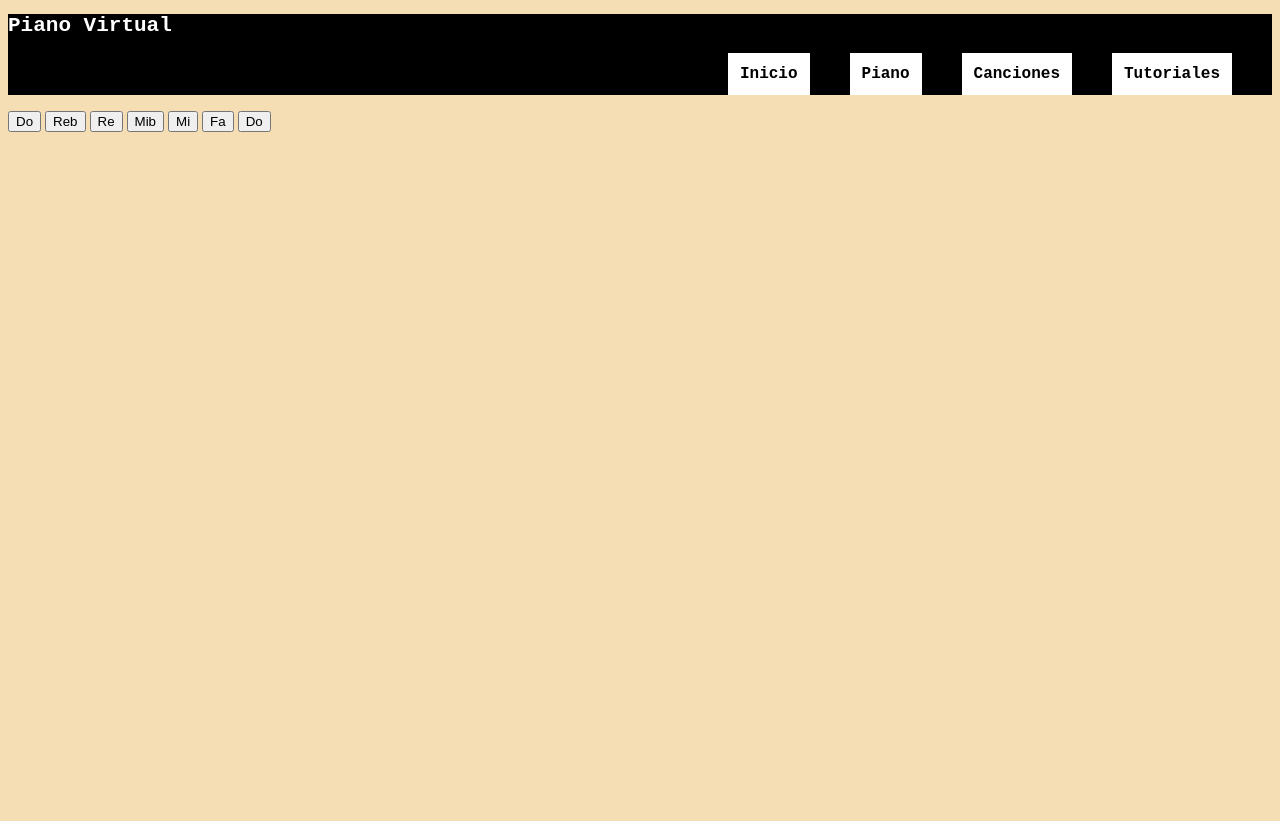
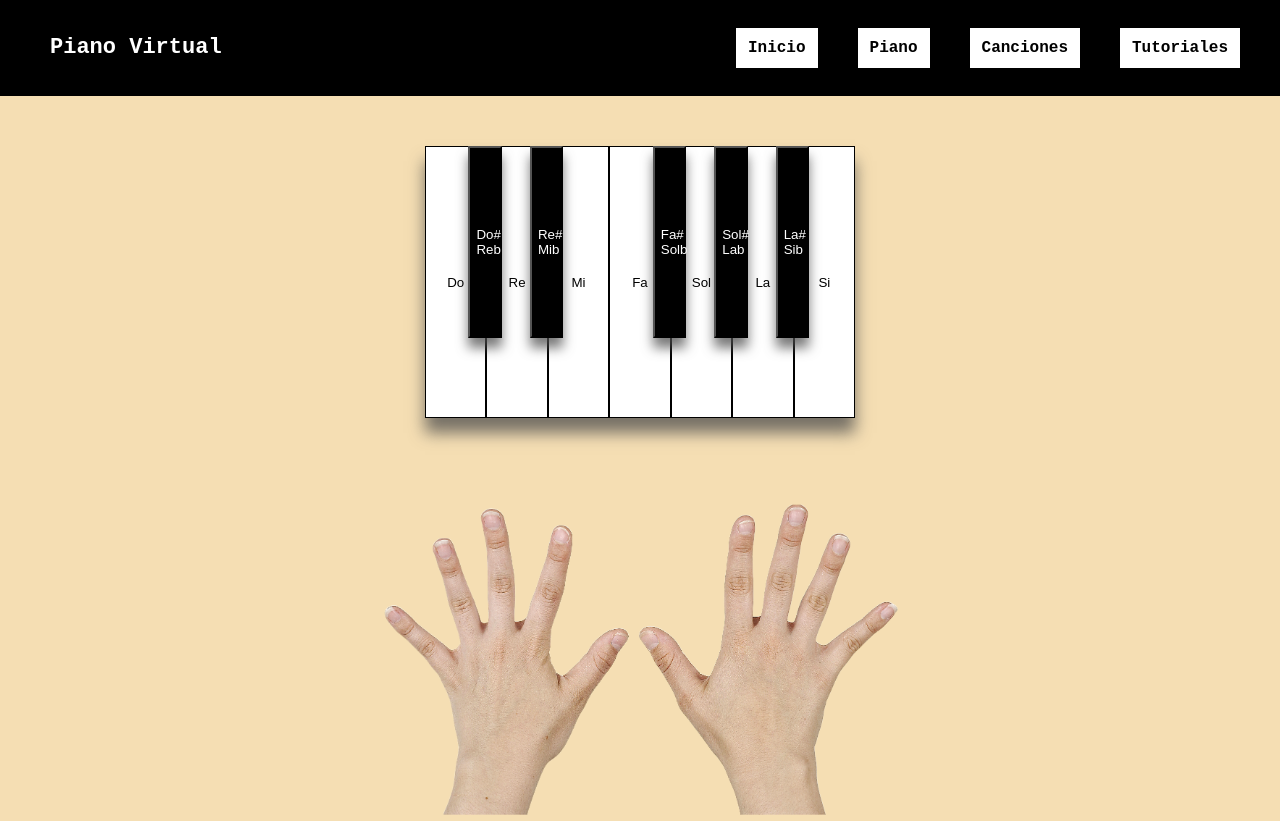
Before and after one commit to celiamartin11/Personal-Project-Virtual-Piano-JavaScript, a website: page src/html/index.html in a window 1280 px wide. Before the commit the page ends 800 px from the top, so only its background shows below. Drawn offline with nearby package versions, Linux system fonts and the light colour scheme; files that its build step writes are made by us from their sources; files whose address does not match are found by name.

Commit message:
add styles, box shadow, hands

```diff
--- a/src/html/index.html
+++ b/src/html/index.html
@@ -3,10 +3,9 @@
 <head>
   <meta charset="UTF-8" />
   <meta name="viewport" content="width=device-width, initial-scale=1" />
-  <title>Adalab Web Starter Kit</title>
+  <title>Piano Virtual</title>
   <link href="https://fonts.googleapis.com/css?family=Roboto&display=swap" rel="stylesheet" />
   <link rel="stylesheet" href="./assets/css/main.css"/>
-  <link rel="stylesheet" href="./assets/css/reset.css"/>
   <link rel="icon" href="https://cdn-icons-png.flaticon.com/512/570/570549.png"/>
 </head>
 <body>
@@ -21,15 +20,23 @@
       </ul>
     </nav>
   </header>
-  <main>
+  <main class="contain">
+    <div class="container">
+      <button class="white-key">Do</button>
+      <button class="black-key1">Do# Reb</button>
+      <button class="white-key">Re</button>
+      <button class="black-key2">Re# Mib</button>
+      <button class="white-key">Mi</button>
+      <button class="white-key">Fa</button>
+      <button class="black-key3">Fa# Solb</button>
+      <button class="white-key">Sol</button>
+      <button class="black-key4">Sol# Lab</button>
+      <button class="white-key">La</button>
+      <button class="black-key5">La# Sib</button>
+      <button class="white-key">Si</button>
+    </div>
     <div>
-      <button>Do</button>
-      <button>Reb</button>
-      <button>Re</button>
-      <button>Mib</button>
-      <button>Mi</button>
-      <button>Fa</button>
-      <button>Do</button>
+      <img class="hands-image" src="./assets/images/hands.png" alt="posición de manos">
     </div>
   </main>
 </body>
--- a/src/scss/main.scss
+++ b/src/scss/main.scss
@@ -1,5 +1,5 @@
 @import "./core/variables";
-@import "./layout/header";
+@import "./core/reset";
 
 body{
     background-color: wheat;
@@ -8,11 +8,17 @@ body{
 header{
     background-color: black;
     color: white;
+    height: 12vh;
+    display: flex;
+    align-items: center;
+    justify-content: space-between;
 }
 
 .title{
     font-family: 'Courier New', Courier, monospace;
-    font-size: 21px;
+    font-size: 22px;
+    font-weight: bold;
+    margin-left: 50px;
 }
 
 .menu{
@@ -30,3 +36,92 @@ header{
     padding: 12px;
     display: flex;
 }
+
+.option:hover{
+    box-shadow: 0 0 40px white;
+}
+
+/*MAIN*/
+
+.contain{
+    margin-top: 50px;
+    display: flex;
+    flex-direction: column;
+    justify-content: center;
+    align-items: center;
+}
+
+.container{
+    display: flex;
+    -webkit-box-shadow: 0px 15px 15px 0px rgba(78, 78, 78, 0.75);
+}
+
+.white-key{
+    background-color: white;
+    width: 4.8vw;
+    height: 34vh;
+    border: 1px solid black;
+    position: relative;
+}
+
+.white-key:hover{
+    background-color: #ccccccc8;
+    border: none;
+}
+
+.black-key1, .black-key2, .black-key3, .black-key4, .black-key5{
+    position: absolute;
+    left: 36.6vw;
+    width: 2.6vw;
+    height: 24vh;
+    background-color: black;
+    color: white;
+    z-index: 1;
+    -webkit-box-shadow: 0px 10px 12px 0px rgba(78, 78, 78, 0.75);
+}
+
+.black-key2{
+    left: 41.4vw;
+}
+
+.black-key3{
+    left: 51vw;
+}
+
+.black-key4{
+    left: 55.8vw;
+}
+
+.black-key5{
+    left: 60.6vw;
+}
+
+.black-key1:hover{
+  border: none;
+  background-color: grey;
+}
+
+.black-key2:hover{
+  border: none;
+  background-color: grey;
+}
+
+.black-key3:hover{
+  border: none;
+  background-color: grey;
+}
+
+.black-key4:hover{
+  border: none;
+  background-color: grey;
+}
+
+.black-key5:hover{
+  border: none;
+  background-color: grey;
+}
+
+.hands-image{
+    margin-top: 80px;
+    height: 40vh;
+}
```
Also changed, not shown: src/images/hands.png (added).
